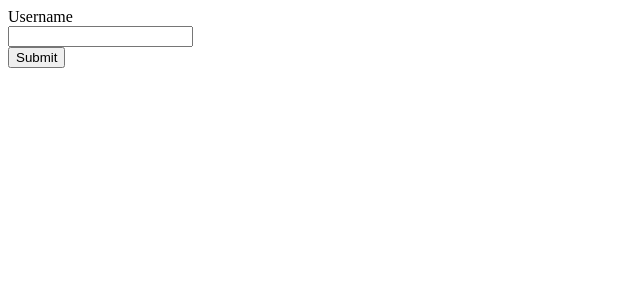
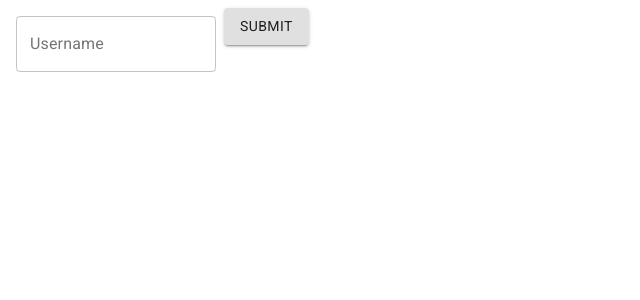
Before and after one commit to ma3s7r0/shiftplaner, a React (Create React App) app: page / in a window 1280 px wide. Shown: the top 300 px of the page, without its empty margins (0-640 px from the left). Built offline with nearby package versions, Linux system fonts and the light colour scheme.

Commit message:
Added thunk and refactored the reducer
switched party to material-ui elements

```diff
--- a/package.json
+++ b/package.json
@@ -16,6 +16,7 @@
     "react-router-dom": "^5.2.0",
     "react-scripts": "4.0.1",
     "redux": "^4.0.5",
+    "redux-thunk": "^2.3.0",
     "web-vitals": "^0.2.4"
   },
   "scripts": {
--- a/src/components/Login.js
+++ b/src/components/Login.js
@@ -1,29 +1,39 @@
+import { Box, Button, makeStyles, TextField } from '@material-ui/core';
 import React, { useState } from 'react';
 import { connect } from 'react-redux';
+import { logIn } from '../reducers/actions';
 import mapStateToProps from '../reducers/tools/mapStateToProps';
+
+
+const useStyles = makeStyles((theme) => ({
+    root: {
+      '& .MuiTextField-root': {
+        margin: theme.spacing(1),
+        width: '25ch',
+      },
+    },
+  }));
 
 
 function Login(props) {
   const [username, setUserName] = useState();
+  const classes = useStyles();
 
 
     return (
-        <form onSubmit={e => {
+    <Box className="loginWrapper">
+        <form className={classes.root} noValidate autoComplete="off" onSubmit={e => {
             e.preventDefault()
-            props.logIn(username)
+            props.onLogin(username)
             }}>
-            <label>
-                Username
-                <input type="text" onChange={e => setUserName(e.target.value)}/>
-            </label>
+            <TextField id="standard-basic" label="Username"  variant="outlined" onChange={e => setUserName(e.target.value)}/>
 {/*             <label>
                 <p>Password</p>
                 <input type="password" onChange={e => setPassword(e.target.value)}/>
             </label> */}
-            <div>
-                <button type="submit">Submit</button>
-            </div>
+            <Button type="submit" variant="contained">Submit</Button>
         </form>
+    </Box>
     );
 }
 
@@ -31,12 +41,10 @@ function Login(props) {
 function mapDispatchToProps(dispatch, props) {
     return {
         ...props,
-        logIn: (user) => {
-			dispatch( { type: "LOGIN", user: user} )
+        onLogin: username => {dispatch(logIn(username))}
 		}
     }
 
-  }
 
 
 export default connect(mapStateToProps, mapDispatchToProps) (Login);
--- a/src/index.js
+++ b/src/index.js
@@ -4,11 +4,14 @@ import App from './App';
 import reportWebVitals from './reportWebVitals';
 import 'fontsource-roboto';
 
-import { createStore } from 'redux'
-import { Provider } from 'react-redux'
-import rootReducer from './reducers/rootReducer'
+import { Provider } from 'react-redux';
+import rootReducer from './reducers/rootReducer';
+import { createStore, applyMiddleware } from 'redux';
+import thunk from 'redux-thunk';
 
-const store = createStore(rootReducer)
+
+
+const store = createStore(rootReducer, applyMiddleware(thunk))
 
 ReactDOM.render(
   <React.StrictMode>
--- /dev/null
+++ b/src/reducers/actionTypes.js
@@ -0,0 +1,9 @@
+const actionTypes = {
+    LOGIN : "LOGIN",
+    CHANGE_SHIFT : "CHANGE_SHIFT",
+    SET_USER_DATA : "SET_USER_DATA",
+    LOGOUT : "LOGOUT"
+
+}
+
+export default actionTypes;
--- /dev/null
+++ b/src/reducers/actions.js
@@ -0,0 +1,9 @@
+import actionTypes from './actionTypes';
+
+  export const logIn = (user) => {
+    return (dispatch, getState) => {
+        let {users} = getState()
+        let foundUser = users.find(u => u.name === user)
+        let success = (typeof foundUser !== 'undefined')
+        dispatch( { type: actionTypes.LOGIN, success: success,  user: foundUser} ) }
+  };
--- a/src/reducers/rootReducer.js
+++ b/src/reducers/rootReducer.js
@@ -1,3 +1,4 @@
+import actionTypes from "./actionTypes"
 /* eslint-disable default-case */
 const initState = {
     actUser : {},
@@ -65,17 +66,9 @@ const initState = {
 
 const rootReducer = (state = initState, action) => {
     switch(action.type) {
-        case "LOGIN":            // TODO: add async server request for authentication
-            let foundUser = state.users.find(u => u.name === action.user)
-            console.log(foundUser)
-            let returnStatement = (typeof foundUser !== 'undefined') ?
-            {   ...state,
-                actUser: foundUser,
-                isLoggedIn : true } :
-            {   ...state,
-                isLoggedIn : false }
-            return returnStatement;
-        case "CHANGE_SHIFT":
+        case actionTypes.LOGIN:
+            return {...state, actUser: action.user, isLoggedIn : action.success};
+        case actionTypes.CHANGE_SHIFT:
             let newGigs = [...state.gigs]
             console.log(action.checked)
             let newUserId = action.checked ? state.actUser.id : ""
@@ -84,14 +77,14 @@ const rootReducer = (state = initState, action) => {
             ...state,
             gigs: [...newGigs]
             };
-        case "SET_USER_DATA" :
+        case actionTypes.SET_USER_DATA :
             let newUsers = [...state.users].map(user => user.id === state.actUser.id ? user = {...user, ...action.newUserData} : user)
             return {
                 ...state,
                 actUser: {...state.actUser, ...action.newUserData},
                 users: newUsers
             }
-        case "LOGOUT" :
+        case actionTypes.LOGOUT :
             return {
                 ...state,
                 actUser: {},
```
Also changed, not shown: src/App.css (+7 -1 lines), 1 other file (tests, documents, lock files or other folders).
